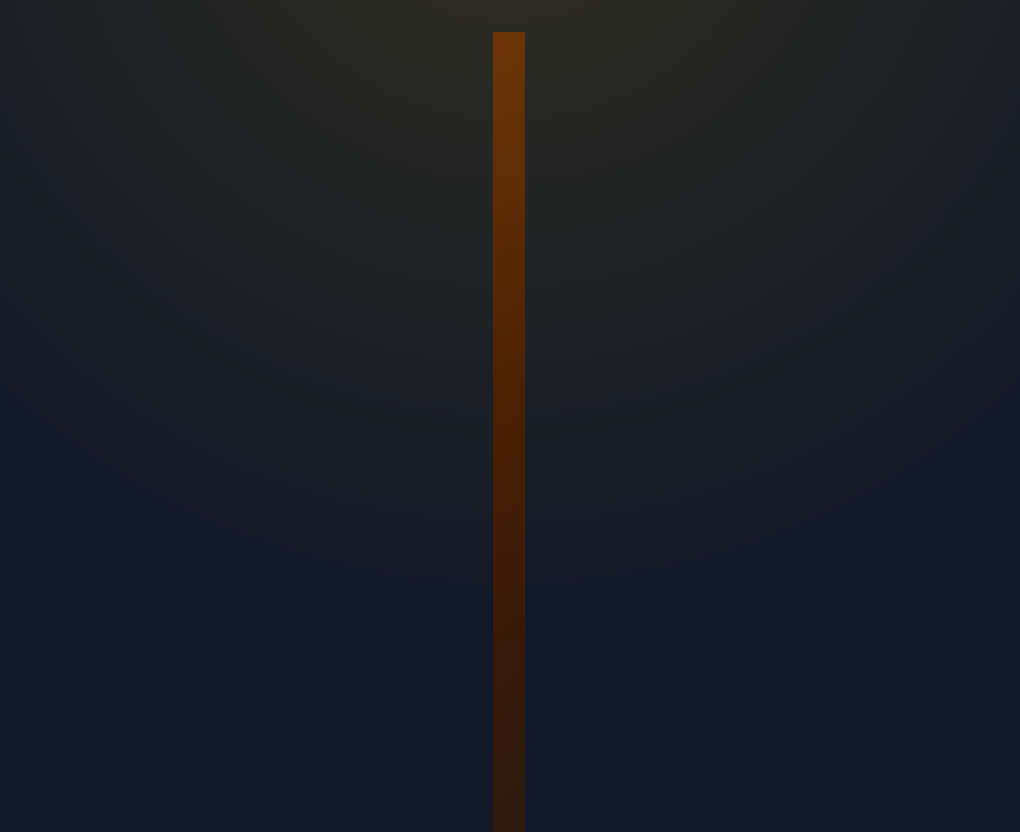
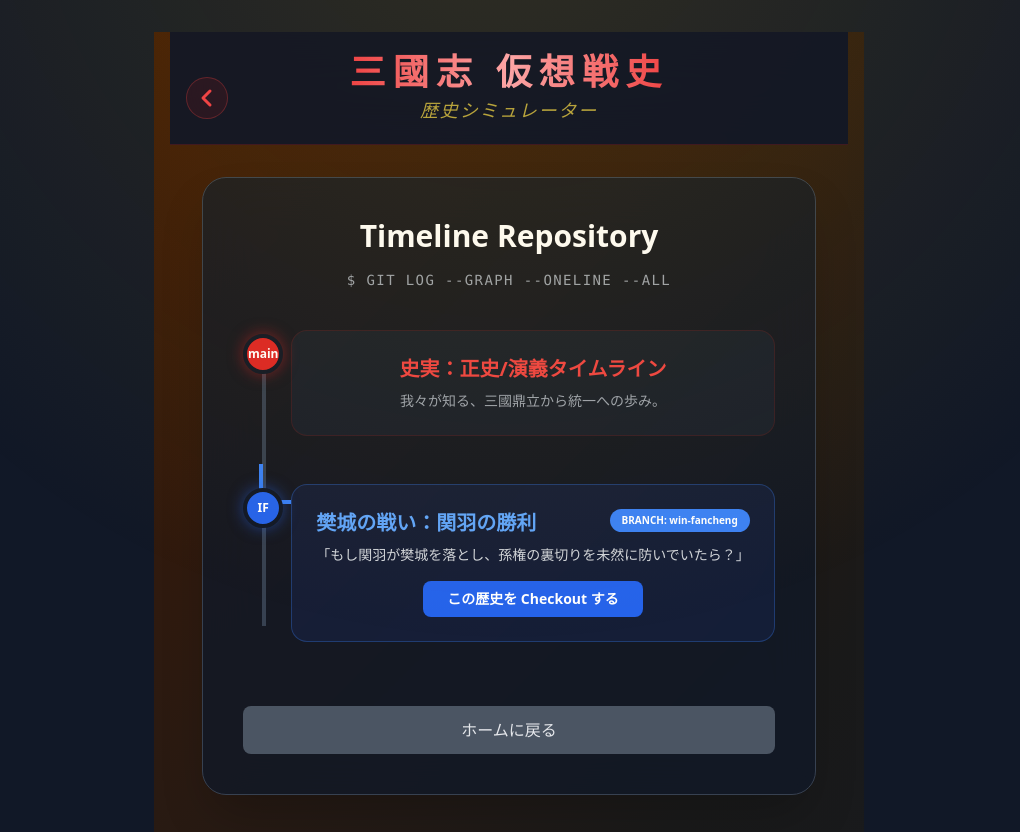
Before and after one commit to ryuji-nakamichi/vite-react-test, a React (Vite) app: page /vite-react-test/simulation in a window 1280 px wide. Before the commit this address had no page. Shown: the whole page, without its empty margins (131-1151 px from the left). Built offline with nearby package versions, Linux system fonts and the light colour scheme.

Commit message:
IFのシミュレート画面を作成中

```diff
--- a/src/App.jsx
+++ b/src/App.jsx
@@ -1,16 +1,21 @@
 import './App.css';
 import { BrowserRouter, Route, Routes } from 'react-router-dom';
+import { useState } from "react";
 import Home from './Pages/Home';
 import QuizSelect from './Pages/Quiz/Select';
 import QuizGame from './Pages/Quiz/Game';
 import QuizResult from './Pages/Quiz/Result';
 import DicList from './Pages/Dic/List';
 import DicDetail from './Pages/Dic/Detail';
+import HistorySimulation from './Pages/HistorySimulation';
 import ThankYouToast from './Components/ThankYouToast';
 import { useMonetization } from './hooks/useMonetization';
 
 function App() {
   const isMonetized = useMonetization();
+
+  // ★ 追加：現在の歴史ブランチ（デフォルトは 'main'）
+  const [currentBranch, setCurrentBranch] = useState('main');
 
   return (
     /* isMonetized が true なら 'bg-golden-mode'、false なら通常の 'bg-slate-900' */
@@ -36,7 +41,19 @@ function App() {
           <Route path="/quiz/result" element={<QuizResult />} />
 
           <Route path="/dic/list" element={<DicList />} />
-          <Route path="/dic/detail/:id" element={<DicDetail />} />
+          {/* ★ 武将詳細に現在のブランチ情報を渡す */}
+          <Route path="/dic/detail/:id" element={
+            <DicDetail currentBranch={currentBranch} />
+          } />
+
+          {/* ★ シミュレーション画面に setter を渡す */}
+          <Route path="/simulation" element={
+            <HistorySimulation
+              isMonetized={isMonetized}
+              currentBranch={currentBranch}
+              setCurrentBranch={setCurrentBranch}
+            />
+          } />
         </Routes>
       </main>
     </div>
--- a/src/Pages/Dic/Detail.jsx
+++ b/src/Pages/Dic/Detail.jsx
@@ -16,7 +16,7 @@ const FACTION_COLORS = {
   'その他': { color: 'text-gray-400', border: 'border-gray-600', bg: 'bg-gray-700/50', chartFill: 'fill-gray-500' },
 };
 
-function Detail() {
+function Detail({ currentBranch }) {
   const isMonetized = useMonetization();
   const { id } = useParams();
   const characterId = parseInt(id, 10);
@@ -110,6 +110,24 @@ function Detail() {
               </div>
             </div>
 
+            {/* ★ ブランチが 'main' 以外、かつその武将にIFデータがある場合のみ表示 */}
+            {currentBranch !== 'main' && characterData.details[currentBranch] && (
+              <div className="mt-8 animate-fade-in">
+                <div className="bg-blue-900/30 border-2 border-blue-500/50 p-6 rounded-3xl shadow-[0_0_20px_rgba(59,130,246,0.2)]">
+                  <div className="flex items-center gap-2 mb-4">
+                    <span className="px-2 py-0.5 bg-blue-600 text-[10px] font-mono font-bold rounded text-white uppercase">
+                      Branch: {currentBranch}
+                    </span>
+                    <h3 className="text-xl font-black text-blue-400">【 仮想戦史：IFの軌跡 】</h3>
+                  </div>
+                  <p className="text-gray-200 leading-relaxed italic text-base md:text-lg">
+                    {characterData.details[currentBranch].bio}
+                  </p>
+                  {/* IFの世界での「現代の役職」も変えられたら最高ですね！ */}
+                </div>
+              </div>
+            )}
+
             {/* 支援者限定セクション：pxを調整 */}
             <div className="mt-8 space-y-6">
               {isMonetized ? (
--- /dev/null
+++ b/src/Pages/HistorySimulation.jsx
@@ -0,0 +1,83 @@
+import React from 'react';
+import Header from '../Components/Header';
+import NavigationButton from '../Components/NavigationButton';
+
+const HistorySimulation = ({ isMonetized, currentBranch, setCurrentBranch }) => {
+
+  const handleCheckout = (branchId) => {
+    setCurrentBranch(branchId);
+    // 演出：checkoutしたことを知らせるアラートやトーストを出すのも良いですね！
+    alert(`Switched to branch: ${branchId}`);
+  };
+
+  return (
+    <div className={`flex-grow flex flex-col w-full min-h-screen transition-colors duration-1000 ${
+      isMonetized ? 'bg-golden-mode' : 'bg-slate-900'
+    }`}>
+      <Header page={{ title: '歴史シミュレーター' }} />
+
+      <main className="flex-grow flex flex-col items-center p-4 sm:p-8">
+        <div className="w-full max-w-4xl bg-gray-900/80 backdrop-blur-xl rounded-3xl border border-gray-700 p-6 sm:p-10 shadow-2xl">
+
+          <div className="mb-10 text-center">
+            <h2 className="text-2xl sm:text-3xl font-black text-white mb-4">Timeline Repository</h2>
+            <p className="text-gray-400 font-mono text-sm uppercase tracking-widest">
+              $ git log --graph --oneline --all
+            </p>
+          </div>
+
+          {/* Gitグラフ風の分岐リスト（モック） */}
+          <div className="space-y-12 relative before:absolute before:left-[19px] before:top-4 before:bottom-4 before:w-1 before:bg-gray-700">
+
+            {/* 1. 史実：メインブランチ */}
+            <div className="relative pl-12">
+              <div className="absolute left-0 top-1 w-10 h-10 bg-red-600 rounded-full border-4 border-gray-900 z-10 flex items-center justify-center text-xs font-bold shadow-[0_0_15px_rgba(220,38,38,0.5)]">
+                main
+              </div>
+              <div className="bg-gray-800/50 p-6 rounded-2xl border border-red-900/30">
+                <h3 className="text-xl font-bold text-red-500 mb-2">史実：正史/演義タイムライン</h3>
+                <p className="text-gray-400 text-sm">我々が知る、三國鼎立から統一への歩み。</p>
+              </div>
+            </div>
+
+            {/* 2. 樊城の分岐点 */}
+            <div className="relative pl-12 group cursor-pointer">
+              {/* 分岐の線（アニメーションさせたい） */}
+              <div className="absolute left-4 top-[-20px] w-8 h-10 border-l-4 border-b-4 border-blue-500 rounded-bl-xl"></div>
+
+              <div className="absolute left-0 top-1 w-10 h-10 bg-blue-600 rounded-full border-4 border-gray-900 z-10 flex items-center justify-center text-xs font-bold shadow-[0_0_15px_rgba(37,99,235,0.5)] group-hover:scale-110 transition-transform">
+                IF
+              </div>
+
+              <div className="bg-blue-900/20 p-6 rounded-2xl border border-blue-500/30 hover:bg-blue-900/40 transition-colors">
+                <div className="flex justify-between items-start mb-2">
+                  <h3 className="text-xl font-bold text-blue-400">樊城の戦い：関羽の勝利</h3>
+                  <span className="px-3 py-1 bg-blue-500 text-white text-[10px] rounded-full font-bold">BRANCH: win-fancheng</span>
+                </div>
+                <p className="text-gray-300 text-sm mb-4">
+                  「もし関羽が樊城を落とし、孫権の裏切りを未然に防いでいたら？」
+                </p>
+                <button
+                  onClick={() => handleCheckout('win-fancheng')}
+                  className={`px-6 py-2 rounded-lg font-bold text-sm transition-colors ${currentBranch === 'win-fancheng'
+                      ? 'bg-green-600 text-white' // すでにそのブランチにいる時
+                      : 'bg-blue-600 hover:bg-blue-500 text-white'
+                    }`}
+                >
+                  {currentBranch === 'win-fancheng' ? '✓ Checked out' : 'この歴史を Checkout する'}
+                </button>
+              </div>
+            </div>
+
+          </div>
+
+          <div className="mt-16 text-center">
+            <NavigationButton to="/" text="ホームに戻る" isPrimary={false} />
+          </div>
+        </div>
+      </main>
+    </div>
+  );
+};
+
+export default HistorySimulation;
--- a/src/Pages/Home.jsx
+++ b/src/Pages/Home.jsx
@@ -42,6 +42,21 @@ function Home({ isMonetized }) {
               className="py-6 text-xl sm:text-2xl font-black w-full block"
             />
 
+            {/* ★ 新設：歴史シミュレーションボタン */}
+            <Link to="/simulation" className="block w-full">
+              <button
+                className={`w-full py-5 text-xl sm:text-2xl font-black rounded-2xl shadow-xl transition-all duration-500 border-2 ${isMonetized
+                    ? 'bg-gradient-to-r from-amber-600 to-yellow-500 text-black border-yellow-300 shadow-[0_0_20px_rgba(234,179,8,0.5)]'
+                    : 'bg-gradient-to-r from-indigo-900 to-blue-900 text-white border-blue-700/50 shadow-[0_0_15px_rgba(30,58,138,0.4)]'
+                  }`}
+              >
+                <span className="flex items-center justify-center gap-3">
+                  <span className="text-2xl">🌲</span>
+                  仮想戦史を編む (Simulation)
+                </span>
+              </button>
+            </Link>
+
             {/* 辞典ボタン */}
             <Link to="/dic/list" className="block w-full">
               <button
--- a/src/data/dic.js
+++ b/src/data/dic.js
@@ -64,6 +64,10 @@ const dicSyokuData = [
         catch: '曹操が遷都を考慮するほどの知勇兼備',
         description: '劉備の義兄弟であり、武勇に優れた将軍。義理堅い性格で知られる。',
         bio: '劉備の義兄弟であり、蜀漢の五虎大将軍の筆頭。その忠誠心と武勇は神格化されており、中国では商売の神様としても信仰されています。'
+      },
+      "win-fancheng": {
+        bio: "樊城にて曹仁を降し、さらに援軍の于禁・龐徳をも撃破。孫権の不穏な動きを察知していた諸葛亮の策により、呂蒙の急襲を逆撃して荊州を死守した。これにより蜀は悲願の『二路からの北伐』を開始することとなる。",
+        catch: "軍神の刃、ついに中原を両断す"
       }
     },
     supporterData: {
```
Also changed, not shown: 1 other file (tests, documents, lock files or other folders).
